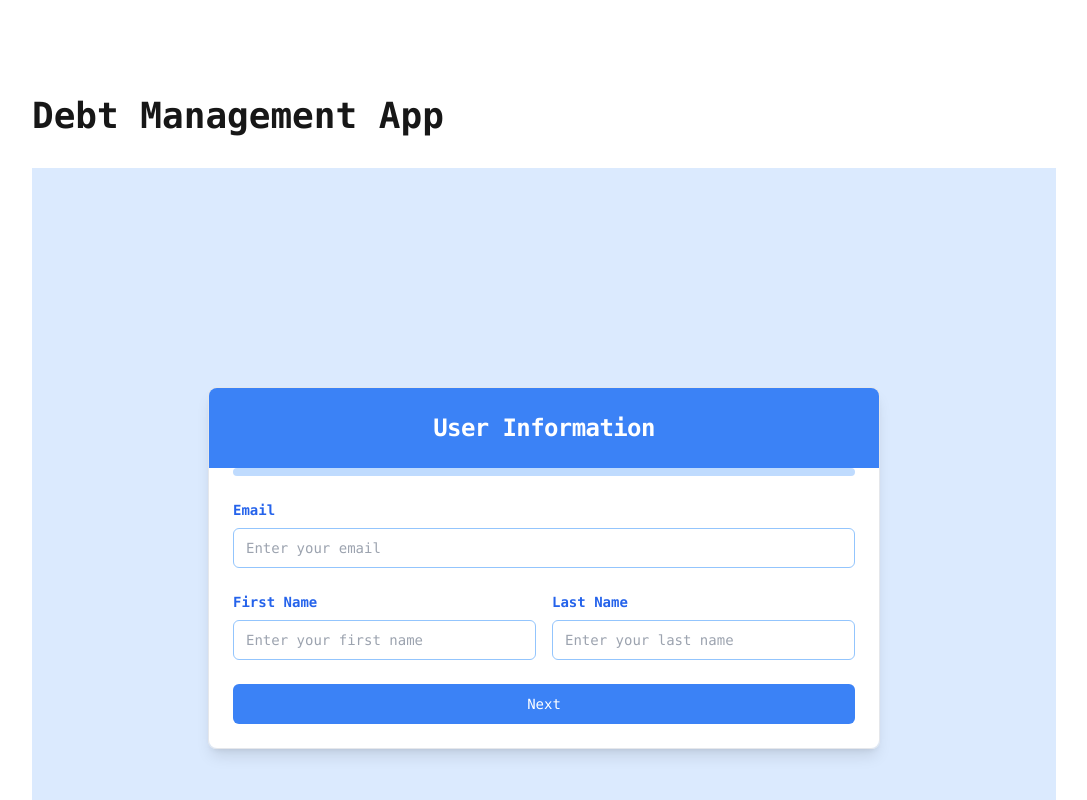
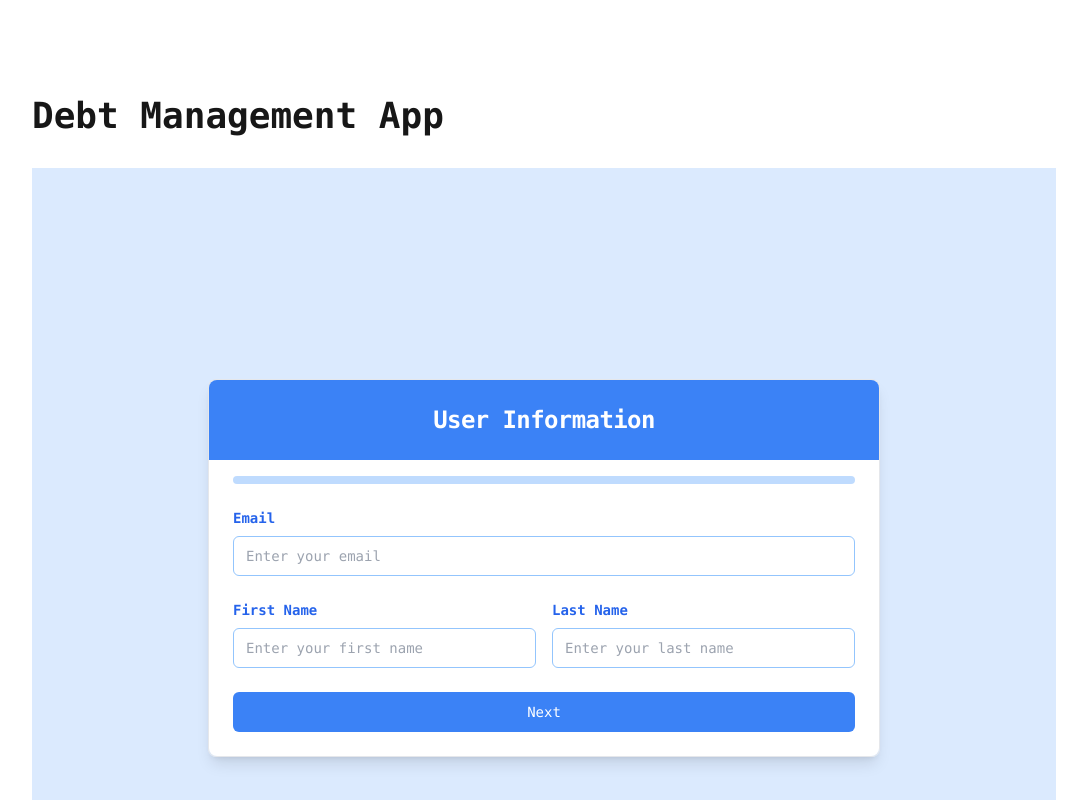
Before and after one commit to malhotra-vikas/debt-management-app, a Next.js app: page / in a window 1280 px wide. Shown: the top 800 px of the page, without its empty margins (96-1183 px from the left). Built offline with nearby package versions, Linux system fonts and the light colour scheme.

Commit message:
Space about the progress bar

```diff
--- a/components/multi-step-form.tsx
+++ b/components/multi-step-form.tsx
@@ -269,7 +269,7 @@ export function MultiStepForm() {
             </CardTitle>
           </CardHeader>
           <CardContent className="bg-white rounded-b-lg">
-            <div className="mb-6">
+            <div className="pt-4 mb-6">
               <Progress value={getProgressPercentage()} className="w-full h-2" />
             </div>
             {step === 'userInfo' && (
```
